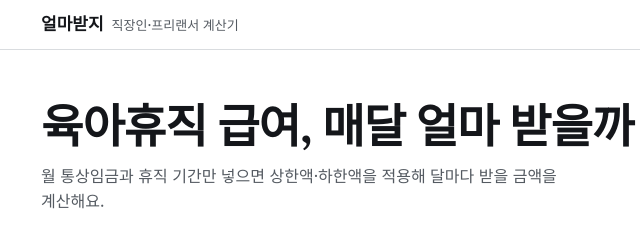
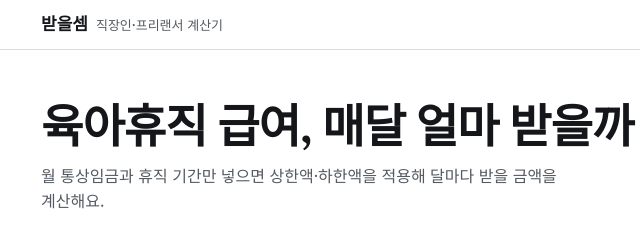
Before and after one commit to myeongjin123/donsem, a plain HTML site: page index.html in a window 1280 px wide. Shown: the top 239 px of the page, 23-663 px from the left. Drawn offline with nearby package versions, Linux system fonts and the light colour scheme.

Commit message:
사이트 이름을 받을셈으로 변경
Co-Authored-By: Claude Opus 5.5 <noreply@anthropic.com>
Claude-Session: https://claude.ai/code/session_01WFdWA4GrnPtvpLRLaJsi21

```diff
--- a/index.html
+++ b/index.html
@@ -96,7 +96,7 @@ footer{border-top:1px solid var(--rule);font-size:13px;color:var(--mut)}
 </head>
 <body>
 <header class="top"><div class="wrap">
-  <div class="brand">얼마받지<small>직장인·프리랜서 계산기</small></div>
+  <div class="brand">받을셈<small>직장인·프리랜서 계산기</small></div>
   <div class="basis">2026년 고용노동부 기준</div>
 </div></header>
 
```
Also changed, not shown: 1 other file.
